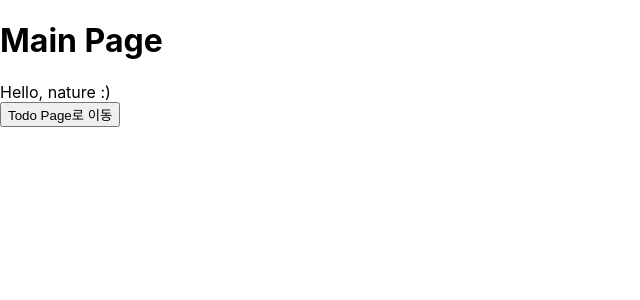
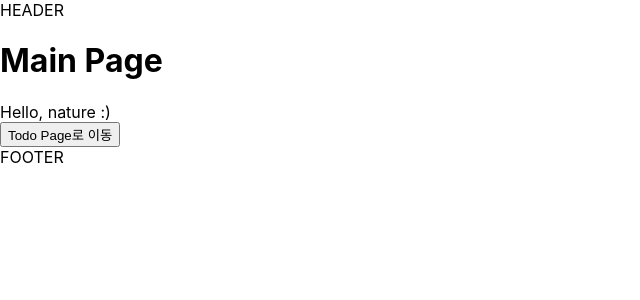
Before and after one commit to naturej/react, a React (Create React App) app: page / in a window 1280 px wide. Shown: the top 300 px of the page, without its empty margins (0-640 px from the left). Built offline with nearby package versions, Linux system fonts and the light colour scheme.

Commit message:
feat: 레이아웃 추가
header, main(outlet), footer 구성

```diff
--- /dev/null
+++ b/src/components/Layout/Footer/index.js
@@ -0,0 +1,5 @@
+const Footer = () => {
+  return <footer>FOOTER</footer>;
+};
+
+export default Footer;
--- /dev/null
+++ b/src/components/Layout/Header/index.js
@@ -0,0 +1,5 @@
+const Header = () => {
+  return <header>HEADER</header>;
+};
+
+export default Header;
--- /dev/null
+++ b/src/components/Layout/index.js
@@ -0,0 +1,17 @@
+import { Outlet } from "react-router-dom";
+import Footer from "./Footer";
+import Header from "./Header";
+
+const Layout = () => {
+  return (
+    <>
+      <Header />
+      <main>
+        <Outlet />
+      </main>
+      <Footer />
+    </>
+  );
+};
+
+export default Layout;
--- a/src/routes/routing.js
+++ b/src/routes/routing.js
@@ -1,8 +1,12 @@
 import { createBrowserRouter } from "react-router-dom";
 import MainPage from "../pages/main";
 import TodoPage from "../pages/todo";
+import Layout from "../components/Layout";
 
 const router = createBrowserRouter([
+  {
+    element: <Layout />,
+    children: [
       {
         path: "/",
         element: <MainPage />,
@@ -11,5 +15,7 @@ const router = createBrowserRouter([
         path: "/todo/:todoId",
         element: <TodoPage />,
       },
+    ],
+  },
 ]);
 export default router;
```
Lines whose indentation alone changed are shown as unchanged.
